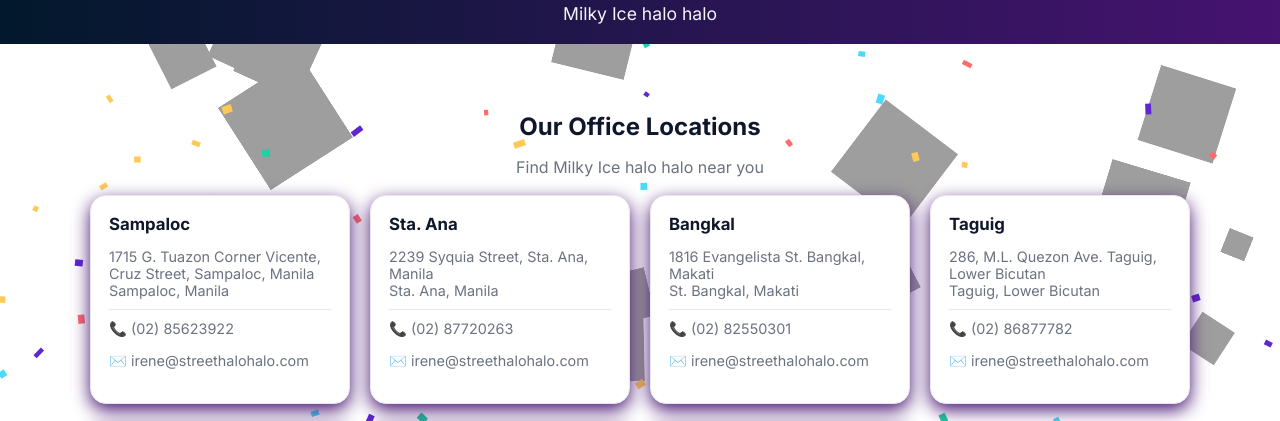
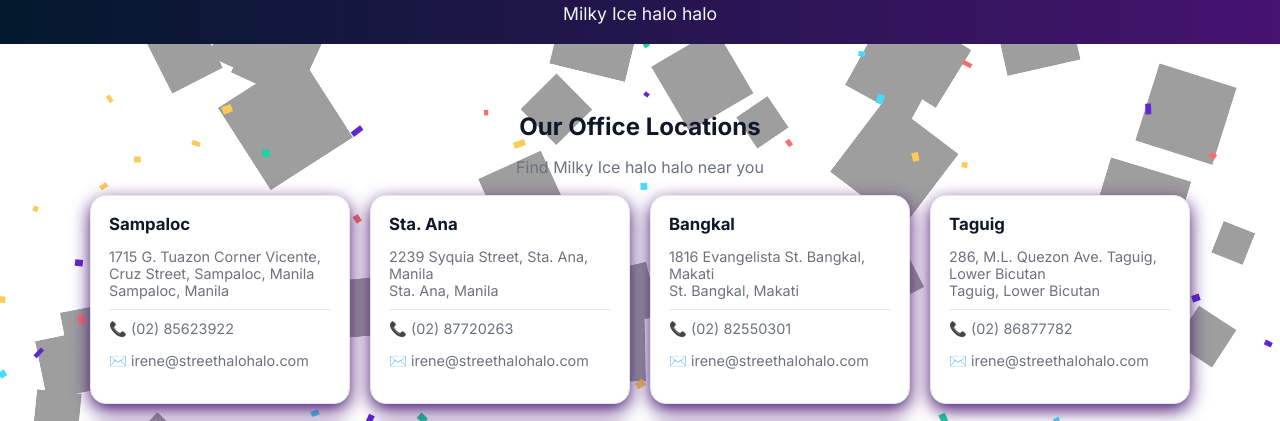
Before and after one commit to realtorkarenversace/Street-halo-halo, a plain HTML site: page index.html in a window 1280 px wide. Shown: the part 323-744 px from the top of the page. Drawn offline with Linux system fonts and the light colour scheme.

Commit message:
Update index.html

```diff
--- a/index.html
+++ b/index.html
@@ -166,9 +166,9 @@
       'icons/item6.png'
       // add more as needed
     ];
-    const ICON_COUNT = 30; // total icons to draw on screen
+    const ICON_COUNT = 60; // total icons to draw on screen
     const ICON_MAX_SIZE = 100; // px
-    const ICON_MIN_SIZE = 10; // px
+    const ICON_MIN_SIZE = 20; // px
     const ICON_OPACITY = 2.72; // background illusion (0-1)
 
     // Create a canvas and insert it into DOM (behind confetti)
```
